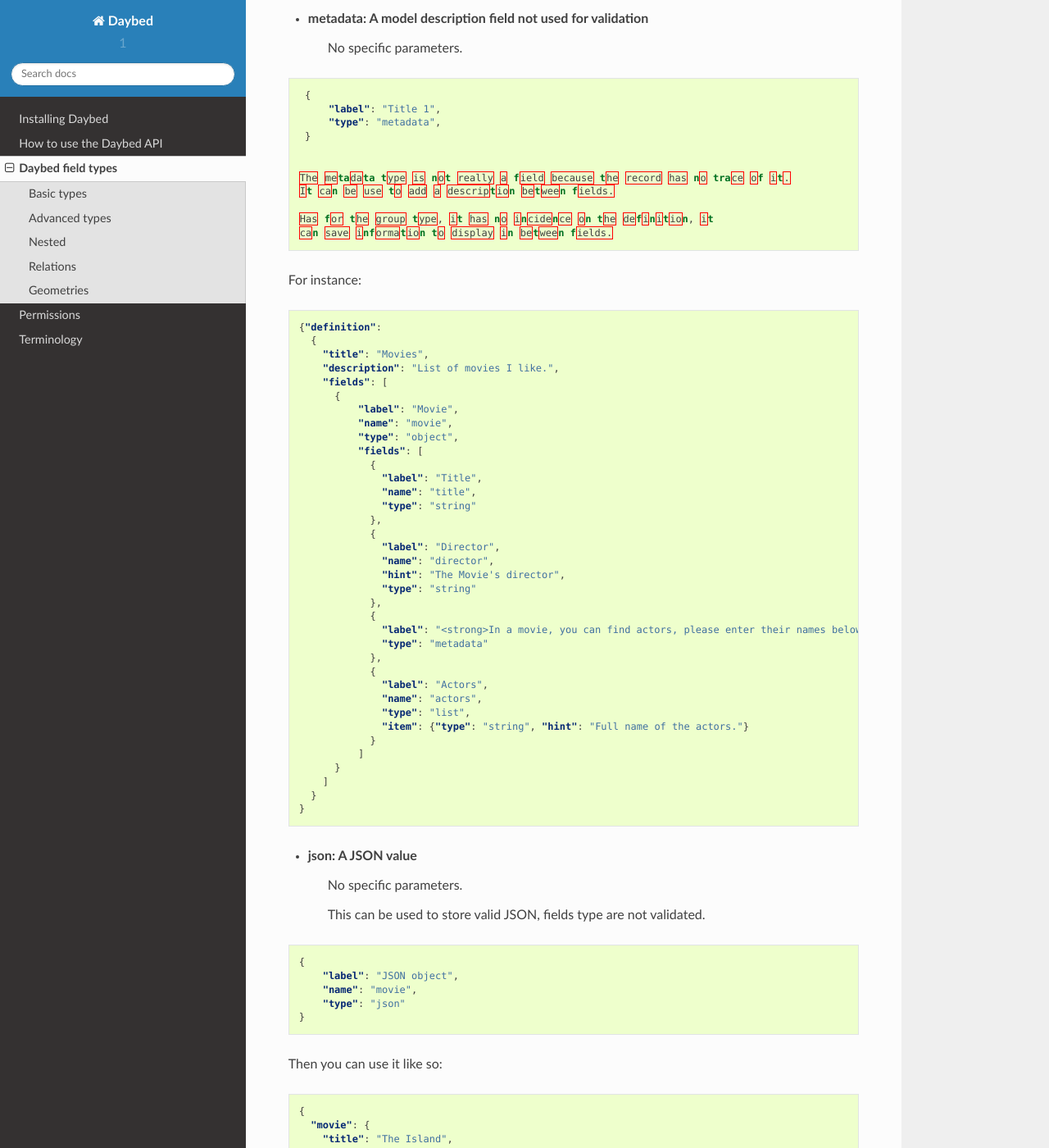
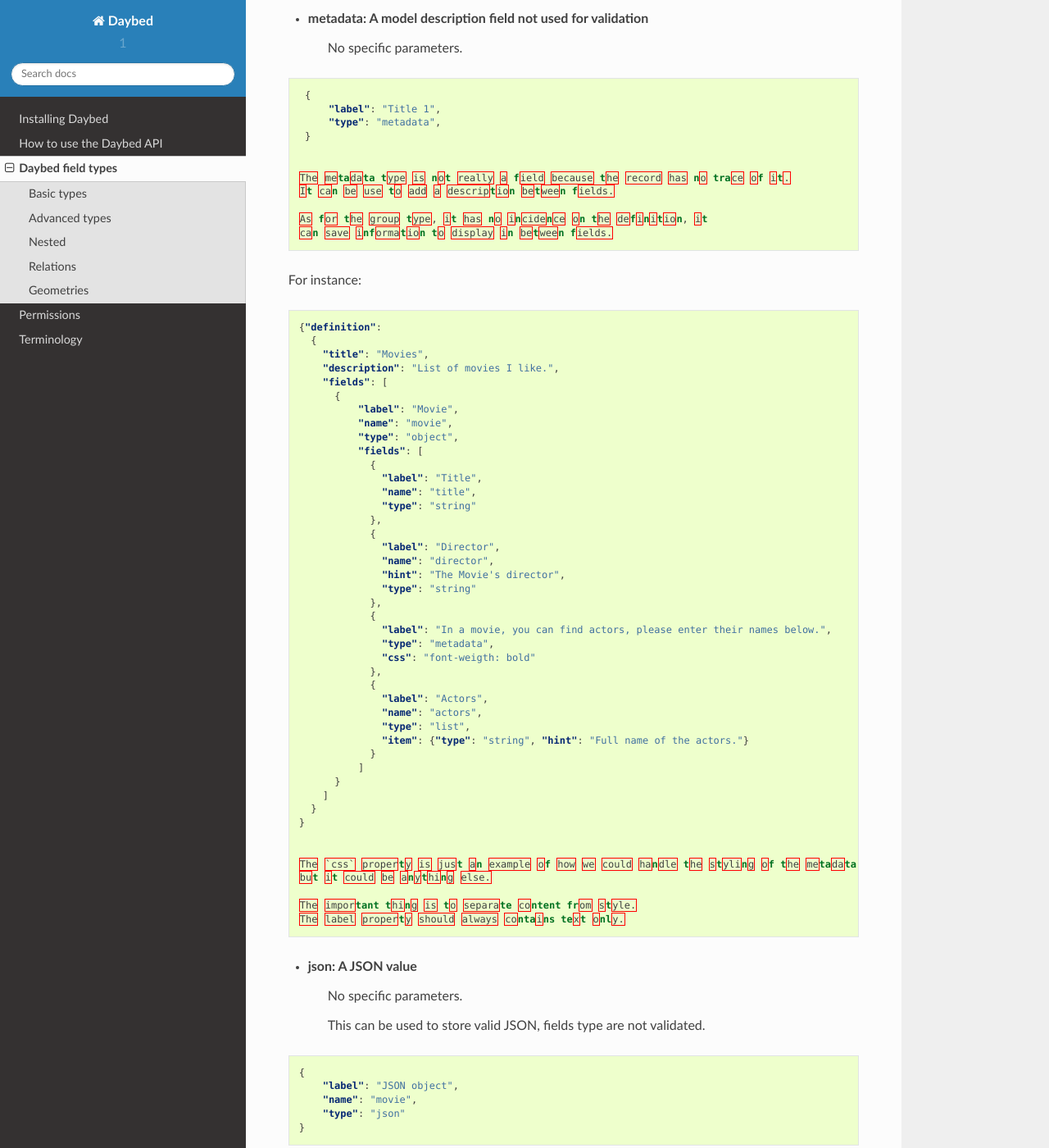
Before and after one commit to spiral-project/daybed, a Sphinx documentation site: the page built from docs/source/fieldtypes.rst, in a window 1280 px wide and 1400 px high, scrolled down 3598 px. Shown: the whole window at 82% size. Built offline with Sphinx 7.4.7 and the Read the Docs theme 2.0.0, drawn with Linux system fonts in a browser that asks for light colours.

Commit message:
@leplatrem review.

```diff
--- a/docs/source/fieldtypes.rst
+++ b/docs/source/fieldtypes.rst
@@ -197,7 +197,7 @@ Groups are ignored during validation, and records are posted like this:
    The metadata type is not really a field because the record has no trace of it.
    It can be use to add a description between fields.
 
-   Has for the group type, it has no incidence on the definition, it
+   As for the group type, it has no incidence on the definition, it
    can save information to display in between fields.
 
 For instance:
@@ -226,8 +226,9 @@ For instance:
                   "type": "string"
                 },
                 {
-                  "label": "<strong>In a movie, you can find actors, please enter their names below.</strong>",
-                  "type": "metadata"
+                  "label": "In a movie, you can find actors, please enter their names below.",
+                  "type": "metadata",
+                  "css": "font-weigth: bold"
                 },
                 {
                   "label": "Actors",
@@ -241,6 +242,12 @@ For instance:
       }
     }
 
+
+    The `css` property is just an example of how we could handle the styling of the metadata here,
+    but it could be anything else.
+
+    The important thing is to separate content from style.
+    The label property should always contains text only.
 
 
 * **json**: A JSON value
```
